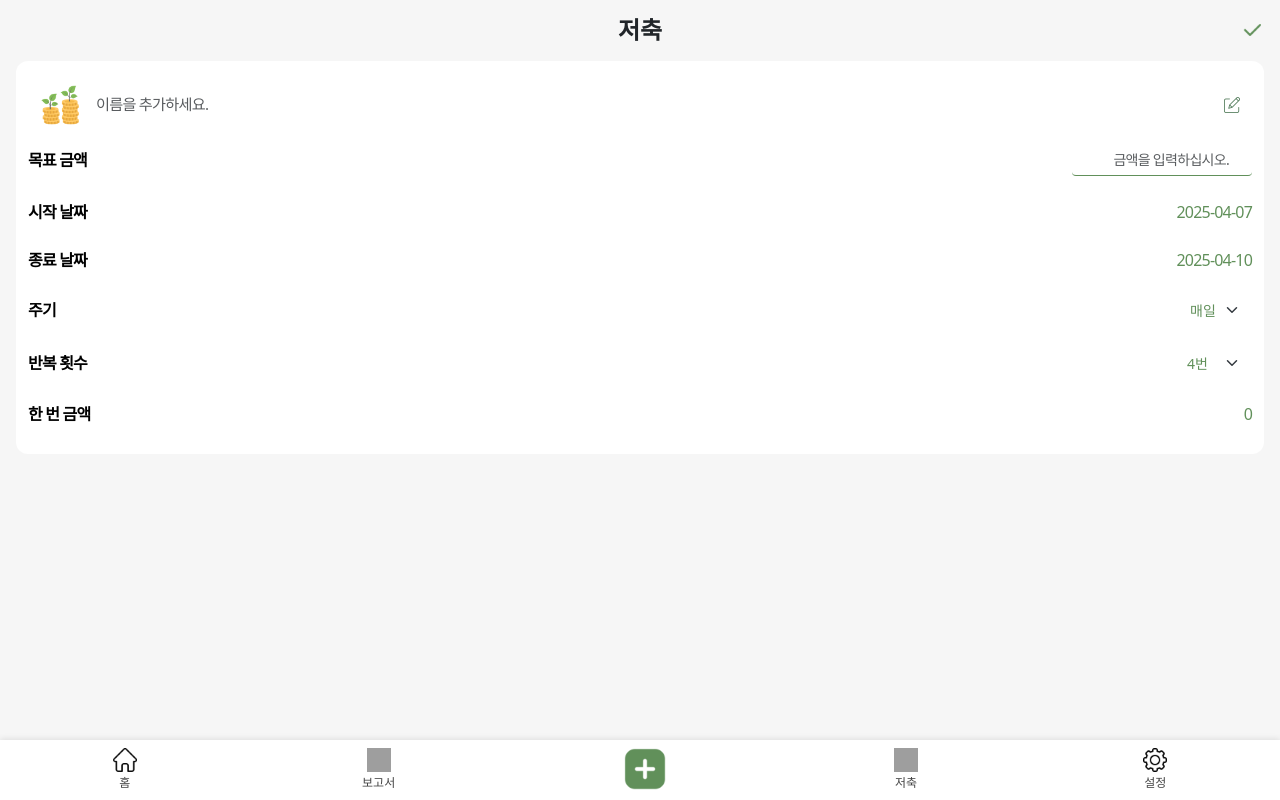
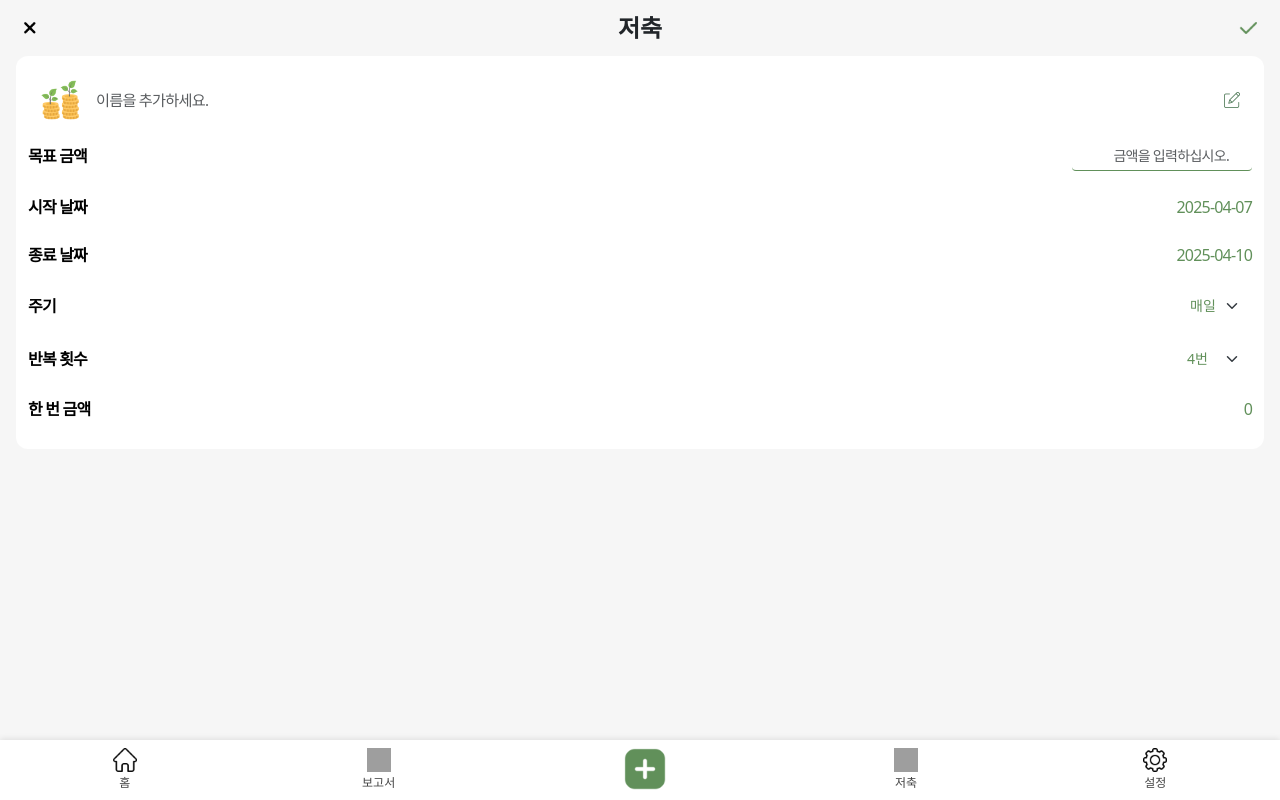
Before and after one commit to dlgkrwns213/moneyLover, a Vue app: page /add-saving in a window 1280 px wide. Built offline with nearby package versions, Linux system fonts and the light colour scheme; grey boxes are pictures that could not be loaded.

Commit message:
feat: add backbutton to AddSavings page

```diff
--- a/src/pages/saving/AddSavings.vue
+++ b/src/pages/saving/AddSavings.vue
@@ -93,16 +93,25 @@ const saveData = async () => {
 
 <template>
   <div class="container-fluid bg-light-gray min-vh-100 py-3 px-3">
-    <div class="text-center position-relative mb-3">
-      <h4 class="text-dark fw-bold m-0">저축</h4>
-      <img
-        src="@/assets/images/saving/check_green.png"
-        alt="저장"
-        class="check-icon position-absolute end-0 top-50 translate-middle-y"
-        @click="saveData"
-      />
-    </div>
+    <div class="d-flex justify-content-between align-items-center mb-3 px-1 position-relative">
+  <!-- 뒤로가기 버튼 (좌측) -->
+  <img
+    src="@/assets/images/saving/close.png"
+    alt="뒤로가기"
+    class="icon-close"
+    @click="router.push('/saving')"  />
 
+  <!-- 제목 (가운데 정렬을 위해 절대 위치 사용) -->
+  <h4 class="text-dark fw-bold m-0 position-absolute start-50 top-50 translate-middle">저축</h4>
+
+  <!-- 저장 버튼 (우측) -->
+  <img
+    src="@/assets/images/saving/check_green.png"
+    alt="저장"
+    class="check-icon"
+    @click="saveData"
+  />
+</div>
     <div class="card saving-card p-4 ps-4 pe-4">
       <div class="d-flex align-items-center mb-3">
         <img src="@/assets/images/saving/saving_coin.png" alt="코인" class="icon me-2" />
@@ -218,6 +227,10 @@ const saveData = async () => {
   height: 24px;
   cursor: pointer;
 }
+.icon-close {
+  width: 20px;
+  cursor: pointer;
+}
 .row-item {
   padding: 4px 0;
 }
```
